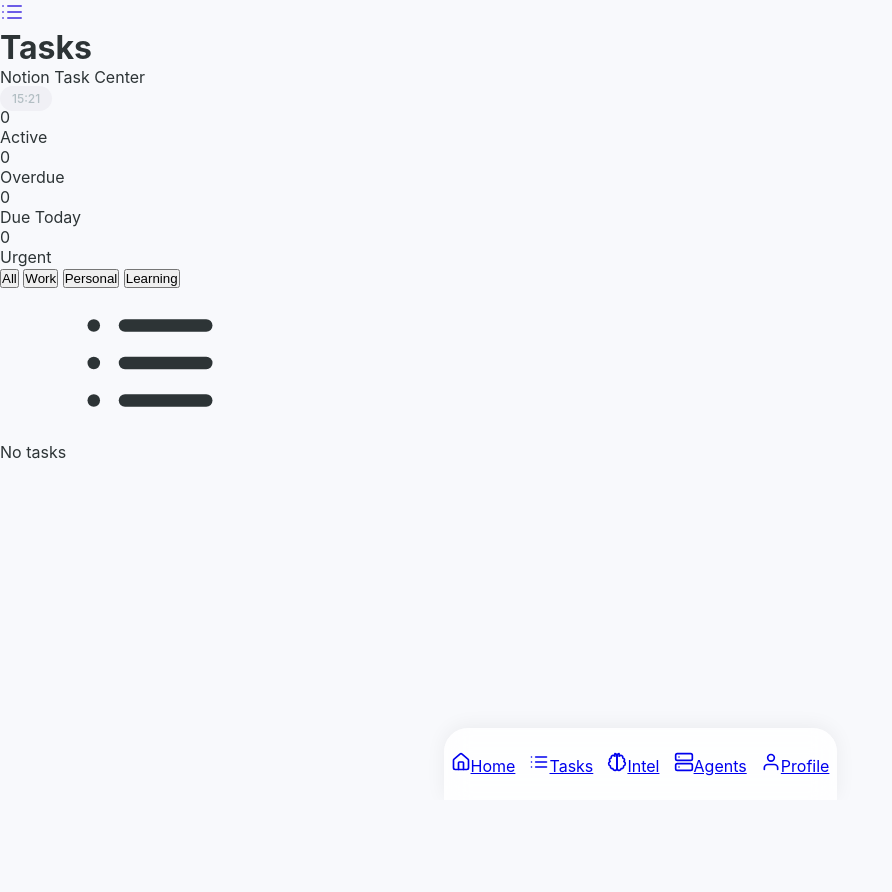
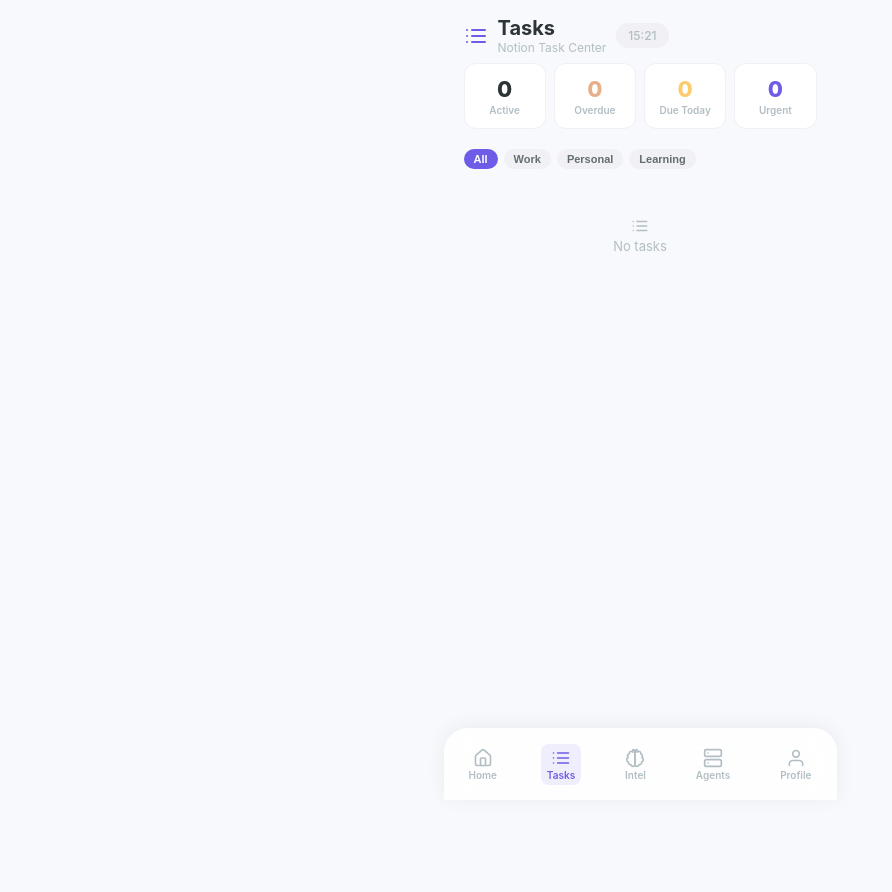
Before and after one commit to terrencelamkinet/GGDev, a Flask app: page /tasks in a window 1280 px wide. Shown: the whole page, without its empty margins (0-892 px from the left). Before the commit the page ends 776 px from the top, so only its background shows below. Run offline with Flask 3, Linux system fonts and the light colour scheme; data that the repository does not hold is empty; parts of the project's set-up code (start-up, migrations or seed data) failed here and were passed over; some libraries are stand-ins or nearby versions.

Commit message:
dashboard: CRITICAL FIX — add ALL missing CSS classes for every template (68 total). Previously: .app-shell, .top-bar, .page-title, .scroll-content, .stat-grid-4, .stat-card, .stat-value, .nav-item, .dot-breathe, .task-card, .filter-chip, .activity-item + 40 more were UNDEFINED — CSS was completely broken

```diff
--- a/gg-dashboard/static/styles.css
+++ b/gg-dashboard/static/styles.css
@@ -31,6 +31,71 @@
   --surface-2: #f8f9fc;
 }
 * { box-sizing: border-box; margin: 0; padding: 0; }
+
+.app-shell { max-width: 393px; margin: 0 auto; padding: 0 20px; min-height: 100dvh; display: flex; flex-direction: column; }
+.top-bar { display: flex; align-items: center; gap: 10px; padding: 16px 0 8px; }
+.top-bar .icon-lg { width: 24px; height: 24px; flex-shrink: 0; }
+.page-title { font-size: 20px; font-weight: 700; margin: 0; line-height: 1.2; }
+.page-subtitle { font-size: 12px; color: var(--text-dim); display: block; }
+.scroll-content { flex: 1; padding-bottom: 88px; overflow-y: auto; }
+
+.stat-grid-4 { display: grid; grid-template-columns: repeat(4, 1fr); gap: 8px; margin-bottom: 12px; }
+.stat-card { background: var(--card); border-radius: 12px; padding: 12px 6px; text-align: center; border: 1px solid var(--border); }
+.stat-value { font-size: 22px; font-weight: 800; }
+.stat-value.accent { color: var(--accent); }
+.stat-value.gold { color: var(--gold); }
+.stat-value.peach { color: var(--peach-dark); }
+.stat-label { font-size: 10px; color: var(--text-dim); margin-top: 2px; font-weight: 600; }
+
+.nav-item { text-align: center; color: var(--text-dim); text-decoration: none; padding: 4px 6px; border-radius: 8px; font-size: 10px; font-weight: 600; display: flex; flex-direction: column; align-items: center; gap: 1px; }
+.nav-item.active { color: var(--accent); background: rgba(108,92,231,0.1); }
+
+.col3 { display: grid; grid-template-columns: 1fr 1fr 1fr; gap: 8px; }
+.ai-thought { font-size: 12px; color: var(--text-muted); margin-top: 4px; }
+.dot-breathe { width: 10px; height: 10px; border-radius: 50%; display: block; animation: breathe 2s ease-in-out infinite; }
+@keyframes breathe { 0%, 100% { opacity: 0.4; transform: scale(0.9); } 50% { opacity: 1; transform: scale(1.1); } }
+
+/* tasks.html */
+.filter-row { display: flex; gap: 6px; padding: 8px 0; overflow-x: auto; }
+.filter-chip { padding: 4px 10px; border-radius: 12px; border: none; font-size: 11px; font-weight: 600; cursor: pointer; background: var(--border); color: var(--text-muted); }
+.filter-chip.active { background: var(--accent); color: white; }
+.task-card { background: var(--card); border-radius: 12px; margin-bottom: 6px; border: 1px solid var(--border); overflow: hidden; }
+.task-header { display: flex; align-items: center; gap: 8px; padding: 10px 12px; cursor: pointer; }
+.task-title { font-size: 13px; font-weight: 500; flex: 1; line-height: 1.4; }
+.task-title.done { text-decoration: line-through; color: var(--text-dim); }
+.task-meta { display: flex; gap: 6px; align-items: center; font-size: 10px; color: var(--text-dim); flex-shrink: 0; }
+.prio-badge { font-size: 9px; padding: 2px 6px; border-radius: 6px; font-weight: 700; }
+.prio-badge.accent { background: rgba(108,92,231,0.15); color: var(--accent); }
+.prio-badge.gold { background: rgba(253,203,110,0.2); color: #f0b429; }
+.prio-badge.green { background: rgba(0,184,148,0.15); color: #00b894; }
+.prio-badge.peach { background: rgba(225,112,85,0.15); color: #e17055; }
+.status-dot { width: 8px; height: 8px; border-radius: 50%; flex-shrink: 0; }
+.status-dot.green { background: #00b894; }
+.status-dot.peach { background: #e17055; }
+.status-dot.gold { background: #fdcb6e; }
+.status-dot.accent { background: var(--accent); }
+.task-detail { padding: 0 12px 10px; font-size: 12px; color: var(--text-muted); line-height: 1.5; }
+.task-notes { background: var(--surface-2); border-radius: 8px; padding: 8px; margin-top: 6px; font-size: 11px; }
+.detail-footer { display: flex; gap: 8px; padding: 6px 0; }
+.notes-box { background: var(--surface-2); border-radius: 8px; padding: 8px; font-size: 12px; color: var(--text-muted); margin-top: 4px; }
+.action-row { display: flex; gap: 6px; margin-top: 6px; }
+.btn { padding: 4px 10px; border-radius: 8px; border: none; font-size: 11px; font-weight: 600; cursor: pointer; }
+.btn.accent { background: var(--accent); color: white; }
+.btn.ghost { background: transparent; border: 1px solid var(--border); color: var(--text-dim); }
+.empty-state { text-align: center; padding: 40px 20px; color: var(--text-dim); font-size: 13px; }
+.card-stack { margin-bottom: 12px; }
+.spinner { width: 20px; height: 20px; border: 2px solid var(--border); border-top-color: var(--accent); border-radius: 50%; animation: spin .6s linear infinite; margin: 0 auto; }
+@keyframes spin { to { transform: rotate(360deg); } }
+.icon-sm { width: 16px; height: 16px; flex-shrink: 0; }
+.icon-xs { width: 12px; height: 12px; flex-shrink: 0; }
+.icon-state { width: 18px; height: 18px; flex-shrink: 0; }
+
+/* intel.html */
+.activity-item { display: flex; gap: 8px; padding: 6px 0; font-size: 12px; line-height: 1.4; }
+.activity-dot { width: 8px; height: 8px; border-radius: 50%; flex-shrink: 0; margin-top: 4px; }
+.activity-text { flex: 1; color: var(--text-muted); }
+.activity-time { font-size: 10px; color: var(--text-dim); white-space: nowrap; }
+
 body {
   font-family: -apple-system, BlinkMacSystemFont, 'SF Pro Display', 'Inter', 'Segoe UI', Roboto, sans-serif;
   background: var(--bg);
```
